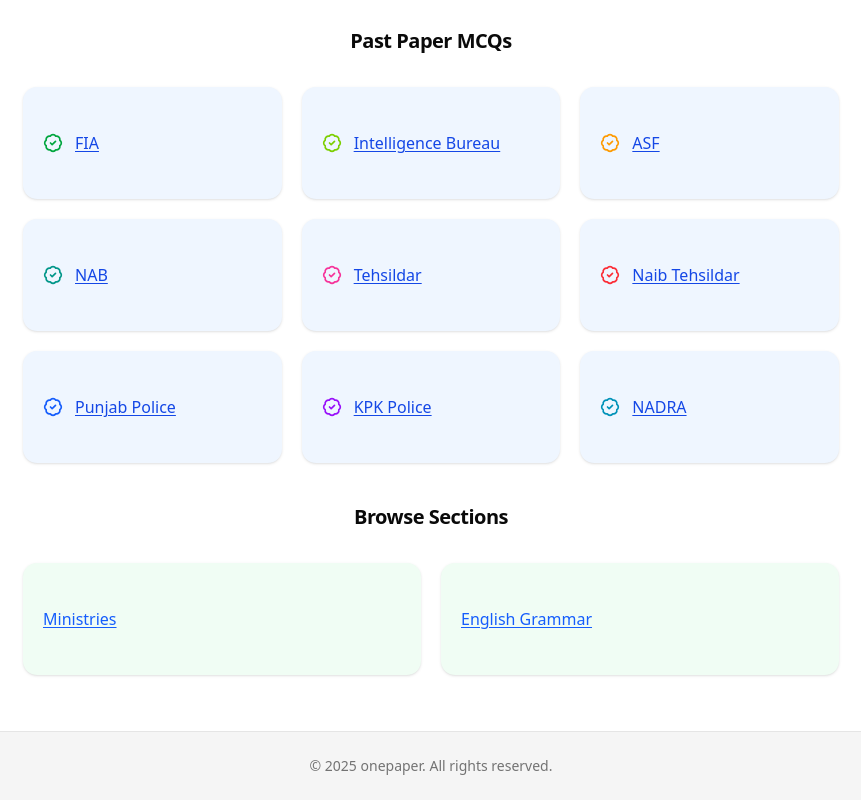
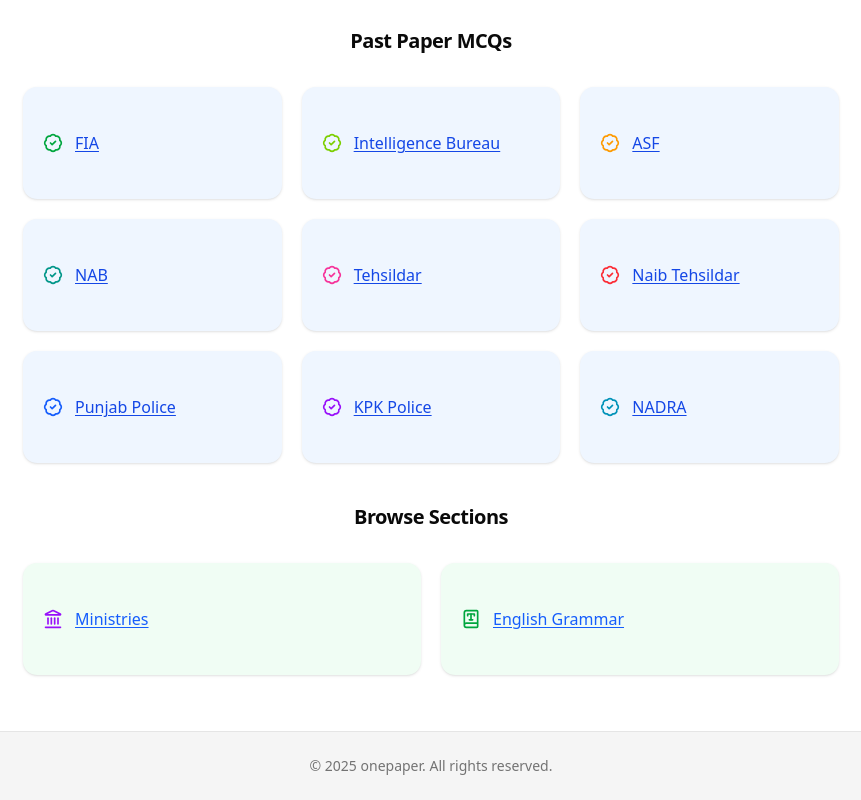
Before and after one commit to waqarkhan424/mcqs-app, a Next.js app: page / in a window 1280 px wide. Shown: the part 733-1533 px from the top of the page, without its empty margins (209-1070 px from the left). Built offline with nearby package versions, Linux system fonts and the light colour scheme.

Commit message:
Initial commit

```diff
--- a/app/components/browse-sections.tsx
+++ b/app/components/browse-sections.tsx
@@ -1,19 +1,26 @@
 "use client";
 import { Card, CardContent } from "@/components/ui/card";
 import Typography from "@/components/ui/typography";
+import { Landmark, BookType } from "lucide-react";
 import Link from "next/link";
+
 
 
 const sections = [
     {
         label: "Ministries",
         href: "/ministries",
+        icon: Landmark,
+        color: "text-purple-600",
     },
     {
         label: "English Grammar",
         href: "/english",
+        icon: BookType,
+        color: "text-green-600",
     },
 ];
+
 
 
 export default function BrowseSections() {
@@ -25,7 +32,9 @@ export default function BrowseSections() {
 
             <div className="grid grid-cols-1 sm:grid-cols-2 gap-5">
 
-                {sections.map((section) => (
+                {sections.map((section) => {
+                    const Icon = section.icon;
+                    return (
                         <Card
                             key={section.href}
                             className="bg-green-50 transition rounded-xl border-none shadow-sm"
@@ -35,12 +44,13 @@ export default function BrowseSections() {
                                     href={section.href}
                                     className="flex items-center gap-3 font-medium text-blue-600 underline underline-offset-2"
                                 >
+                                    <Icon className={`w-5 h-5 ${section.color}`} />
                                     {section.label}
                                 </Link>
                             </CardContent>
                         </Card>
-                ))}
-
+                    );
+                })}
 
             </div>
         </div>
```
Lines whose indentation alone changed are shown as unchanged.
